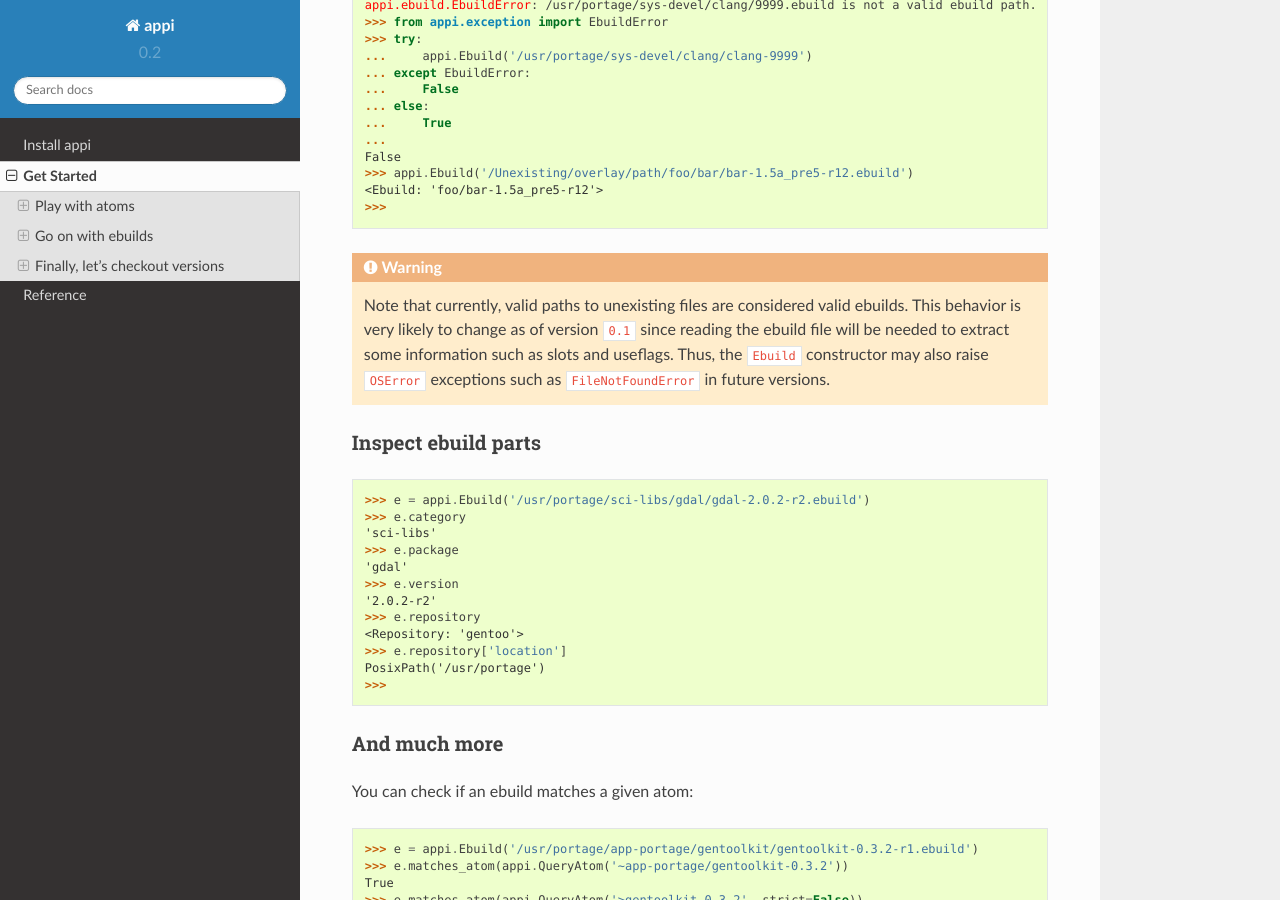
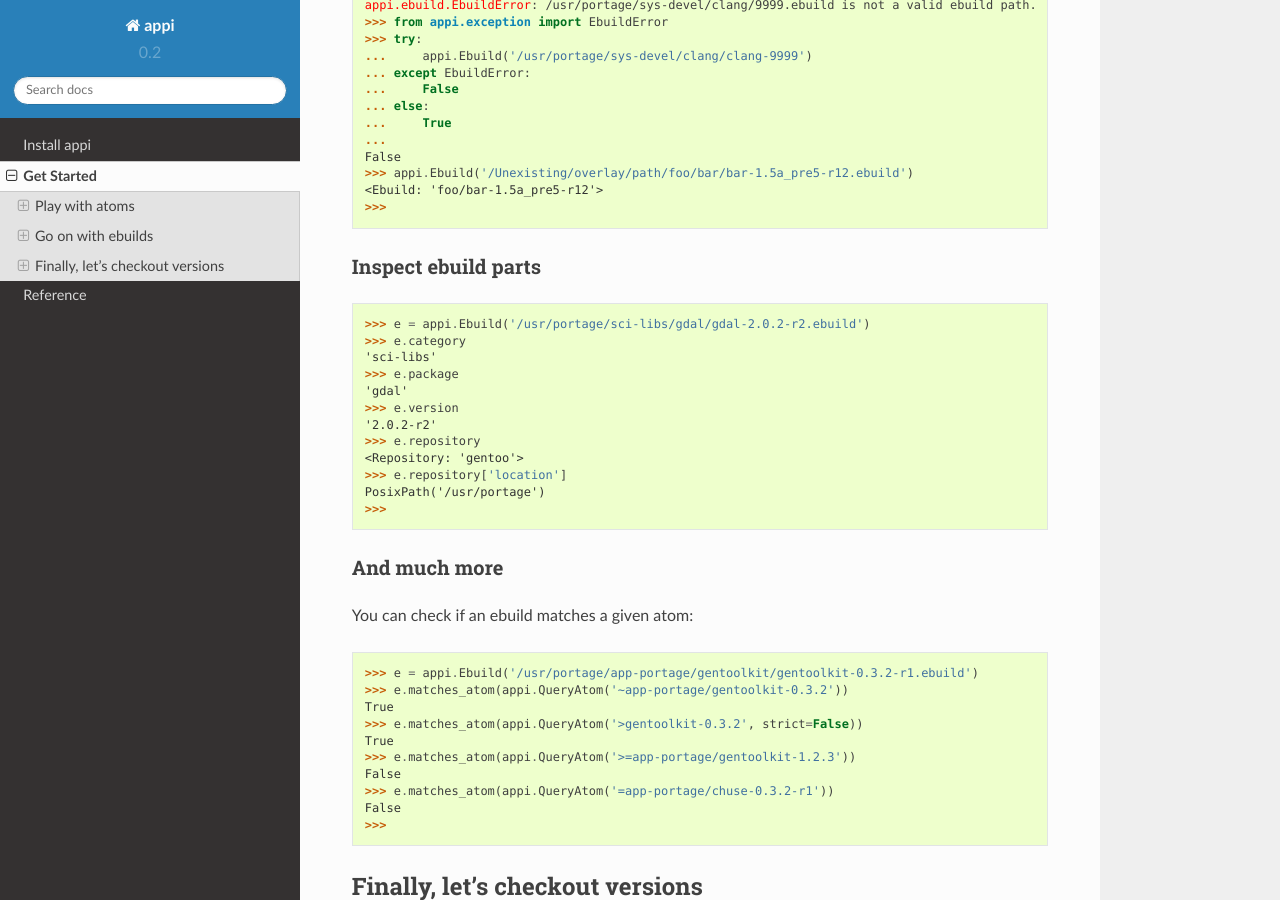
Before and after one commit to funtoo/appi, a Sphinx documentation site: the page built from docs/getstarted.rst, in a window 1280 px wide and 900 px high, scrolled down 2881 px. Built offline with Sphinx 7.4.7 and the Read the Docs theme 2.0.0, drawn with Linux system fonts in a browser that asks for light colours.

Commit message:
Removed warning from docs that is not relevant anymore.

```diff
--- a/docs/getstarted.rst
+++ b/docs/getstarted.rst
@@ -164,12 +164,6 @@ Just as with atoms, you can check the validity of an ebuild by instantiating it.
     <Ebuild: 'foo/bar-1.5a_pre5-r12'>
     >>>
 
-.. warning:: Note that currently, valid paths to unexisting files are considered valid
-             ebuilds. This behavior is very likely to change as of version ``0.1`` since
-             reading the ebuild file will be needed to extract some information such as
-             slots and useflags. Thus, the ``Ebuild`` constructor may also raise
-             ``OSError`` exceptions such as ``FileNotFoundError`` in future versions.
-
 
 Inspect ebuild parts
 --------------------
```
